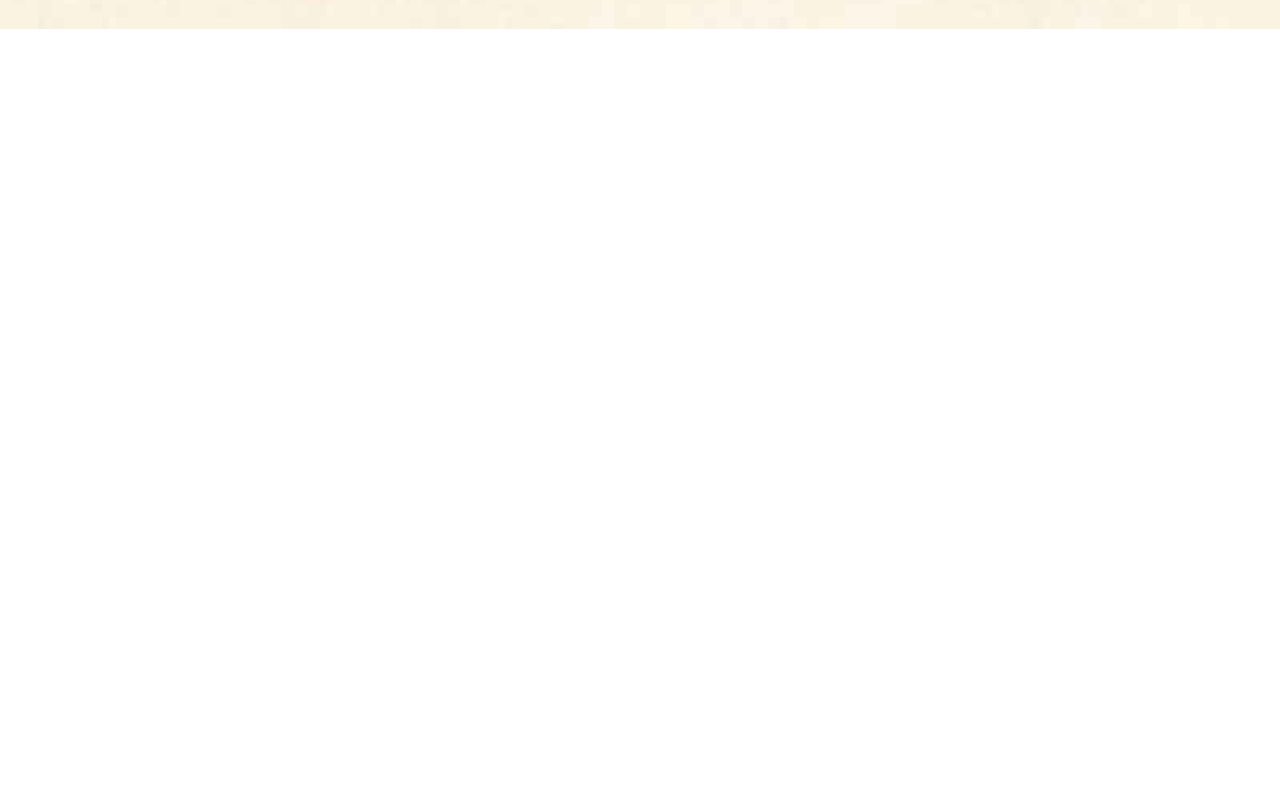
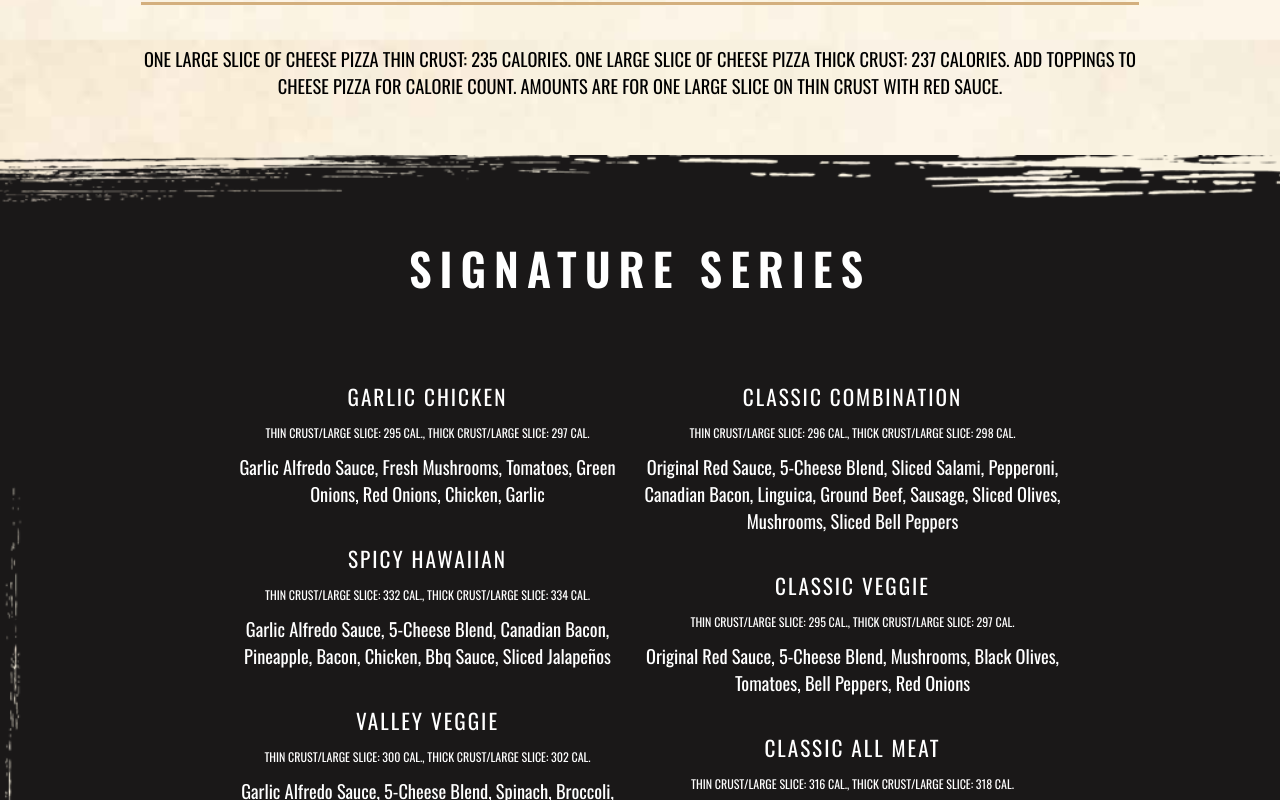
Before and after one commit to Goodlvn/practice-pizza-landing-page, a Next.js app: page / in a window 1280 px wide. Shown: the part 2000-2800 px from the top of the page. Before the commit the page ends 2029 px from the top, so only its background shows below. Built offline with nearby package versions, Linux system fonts and the light colour scheme; a web font is replaced by a local one.

Commit message:
add signiture section

```diff
--- a/src/components/Signiture.js
+++ b/src/components/Signiture.js
@@ -0,0 +1,55 @@
+
+export default function Signiture() {
+    return (
+        <section className="signatureContainer">
+            <h2 className="menuTitle">SIGNATURE SERIES</h2>
+
+            <div className="pizzaTypeContainer">
+                <div className="column">
+                    <div className="pizzaType">
+                        <h4 className="seriesTypeTitle"> GARLIC CHICKEN</h4>
+                        <h6>THIN CRUST/LARGE SLICE: 295 CAL., THICK CRUST/LARGE SLICE: 297 CAL.</h6>
+                        <h5>Garlic Alfredo Sauce, Fresh Mushrooms, Tomatoes, Green Onions, Red Onions, Chicken, Garlic</h5>
+                    </div>
+                    <div className="pizzaType">
+                        <h4 className="seriesTypeTitle">SPICY HAWAIIAN</h4>
+                        <h6>THIN CRUST/LARGE SLICE: 332 CAL., THICK CRUST/LARGE SLICE: 334 CAL.</h6>
+                        <h5>Garlic Alfredo Sauce, 5-Cheese Blend, Canadian Bacon, Pineapple, Bacon, Chicken, Bbq Sauce, Sliced Jalapeños</h5>
+                    </div>
+                    <div className="pizzaType">
+                        <h4 className="seriesTypeTitle">VALLEY VEGGIE</h4>
+                        <h6>THIN CRUST/LARGE SLICE: 300 CAL., THICK CRUST/LARGE SLICE: 302 CAL.</h6>
+                        <h5>Garlic Alfredo Sauce, 5-Cheese Blend, Spinach, Broccoli, Zucchini, Artichoke Hearts, Fresh Mushrooms, Green Onions, Red Onions, Roasted Red Peppers, Tomatoes, Black Olives</h5>
+                    </div>
+                    <div className="pizzaType">
+                        <h4 className="seriesTypeTitle">THE ITALIANO</h4>
+                        <h6>THIN CRUST/LARGE SLICE: 291 CAL., THICK CRUST/LARGE SLICE: 293 CAL.</h6>
+                        <h5>Original Red Sauce, 5-Cheese Blend, Pepperoni, Italian Sausage, Roasted Red Peppers, Green Onions, Tomatoes, Chopped Garlic, Parmesan Cheese</h5>
+                    </div>
+                </div>
+                <div className="column">
+                    <div className="pizzaType">
+                        <h4 className="seriesTypeTitle">CLASSIC COMBINATION</h4>
+                        <h6>THIN CRUST/LARGE SLICE: 296 CAL., THICK CRUST/LARGE SLICE: 298 CAL.</h6>
+                        <h5>Original Red Sauce, 5-Cheese Blend, Sliced Salami, Pepperoni, Canadian Bacon, Linguica, Ground Beef, Sausage, Sliced Olives, Mushrooms, Sliced Bell Peppers</h5>
+                    </div>
+                    <div className="pizzaType">
+                        <h4 className="seriesTypeTitle">CLASSIC VEGGIE</h4>
+                        <h6>THIN CRUST/LARGE SLICE: 295 CAL., THICK CRUST/LARGE SLICE: 297 CAL.</h6>
+                        <h5>Original Red Sauce, 5-Cheese Blend, Mushrooms, Black Olives, Tomatoes, Bell Peppers, Red Onions</h5>
+                    </div>
+                    <div className="pizzaType">
+                        <h4 className="seriesTypeTitle">CLASSIC ALL MEAT</h4>
+                        <h6>THIN CRUST/LARGE SLICE: 316 CAL., THICK CRUST/LARGE SLICE: 318 CAL.</h6>
+                        <h5>Original Red Sauce, 5-Cheese Blend, Salami, Pepperoni, Canadian Bacon, Linguica, Bacon, Ground Beef, Sausage</h5>
+                    </div>
+                    <div className="pizzaType">
+                        <h4 className="seriesTypeTitle">TRIPLE THREAT</h4>
+                        <h6>PEPPERONI THIN CRUST/LARGE SLICE: 305 CAL., THICK CRUST/LARGE SLICE: 307 CAL.</h6>
+                        <h5>Original Red Sauce, 5-Cheese Blend, Original Pepperoni, Spicy Pepperoni, Thick-Cut Diced Pepperoni</h5>
+                    </div>
+                </div>
+            </div>
+        </section>
+    )
+}
--- a/src/components/subComponents/MainMenu.js
+++ b/src/components/subComponents/MainMenu.js
@@ -29,7 +29,11 @@ export default function MainMenu() {
             <MenuMarkers />
             <PriceTable />
 
-            <hr className="contentLine" />
-        </div>
+            <div className="shortContainer">
+                <hr className="contentLine" />
+                <p>ONE LARGE SLICE OF CHEESE PIZZA THIN CRUST: 235 CALORIES. ONE LARGE SLICE OF CHEESE PIZZA THICK CRUST: 237 CALORIES. ADD TOPPINGS TO CHEESE PIZZA FOR CALORIE COUNT. AMOUNTS ARE FOR ONE LARGE SLICE ON THIN CRUST WITH RED SAUCE.</p>
+            </div>
+
+        </div >
     )
 }
--- a/src/pages/_app.js
+++ b/src/pages/_app.js
@@ -2,6 +2,7 @@ import "../../styles/globals.css";
 import "../../styles/header.css";
 import "../../styles/slideshow.css";
 import "../../styles/menu.css";
+import "../../styles/signature.css";
 
 function MyApp({ Component, pageProps }) {
     return <Component {...pageProps} />
--- a/src/pages/index.js
+++ b/src/pages/index.js
@@ -1,6 +1,7 @@
 import Header from "../components/Header";
 import Slideshow from "../components/Slideshow";
 import Menu from "../components/Menu";
+import Signature from "../components/Signiture";
 
 
 export default function Index() {
@@ -9,6 +10,7 @@ export default function Index() {
             <Header />
             <Slideshow />
             <Menu />
+            <Signature />
         </div>
     )
 }
--- a/styles/menu.css
+++ b/styles/menu.css
@@ -18,10 +18,6 @@
   text-align: center;
 }
 
-.menuText {
-  font-weight: 400;
-}
-
 .menuTitle {
   display: block;
   font-size: 2.8rem;
@@ -36,6 +32,7 @@
 
 .menuText {
   font-size: 1.15rem;
+  font-weight: 400;
 }
 
 .baseChoicesContainer {
@@ -105,6 +102,12 @@
   display: none;
 }
 
+.shortContainer {
+  width: 80%;
+  margin: 3.5rem auto;
+  font-size: 1.15rem;
+}
+
 @media screen and (max-width: 881px) {
   .pizzaTable thead tr th {
     display: none;
--- /dev/null
+++ b/styles/signature.css
@@ -0,0 +1,67 @@
+.signatureContainer {
+  background-image: url(/images/bg2.png);
+  background-repeat: no-repeat;
+  background-size: cover;
+  padding: 0 3rem;
+  padding-bottom: 4rem;
+  font-family: Oswald, sans-serif;
+  color: white;
+  display: flex;
+  flex-direction: column;
+  justify-content: center;
+  align-items: center;
+}
+
+.pizzaTypeContainer {
+  display: flex;
+  flex-wrap: wrap;
+  justify-content: center;
+}
+
+.column {
+  display: flex;
+  flex-direction: column;
+  flex-basis: 100%;
+  flex: 1;
+  /* justify-content: center; */
+  align-items: center;
+  margin: 5rem 0;
+}
+
+.pizzaType {
+  text-align: center;
+  max-width: 425px;
+  margin-bottom: 1.5rem;
+}
+
+.seriesTypeTitle {
+  letter-spacing: 2px;
+  font-size: 1.33rem;
+  font-weight: 400;
+  margin: 0;
+}
+
+.pizzaType h6 {
+  /* letter-spacing: 2px; */
+  font-size: 0.75rem;
+  font-weight: 400;
+  margin: 0.75rem 0;
+}
+
+.pizzaType h5 {
+  /* letter-spacing: 2px; */
+  font-size: 1.15rem;
+  font-weight: 400;
+  margin: 0.75rem 0;
+}
+
+@media screen and (max-width: 850px) {
+  .pizzaTypeContainer {
+    flex-direction: column;
+    margin-top: 3rem;
+  }
+
+  .column {
+    margin: 0;
+  }
+}
```
Also changed, not shown: public/images/bg2.png (added), src/components/Featured.js (added), src/components/subComponents/MorMenu.js (deleted), src/components/subComponents/Signiture.js (deleted).
